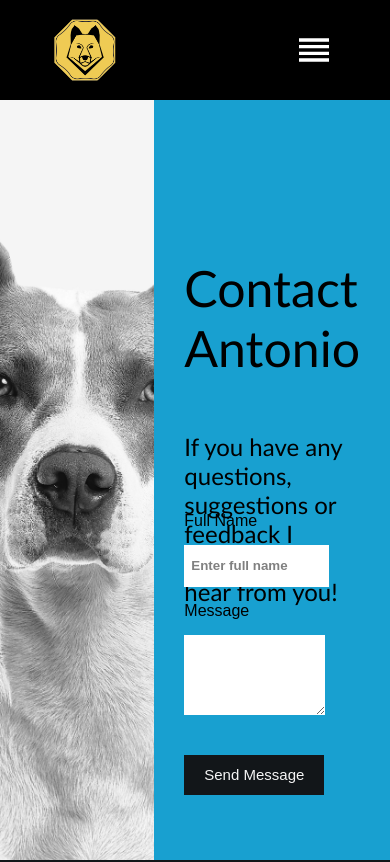
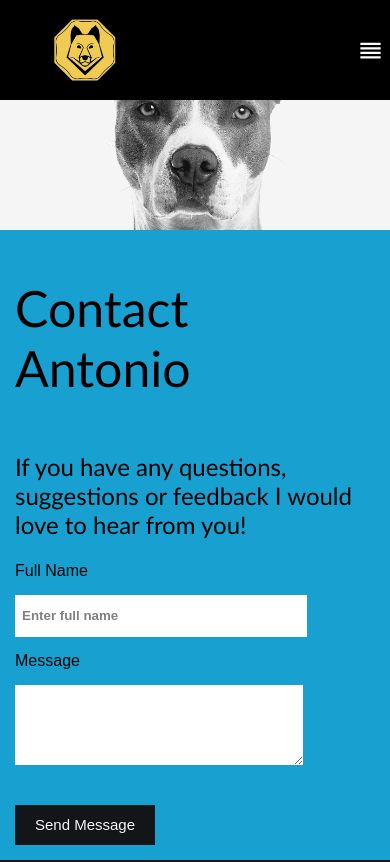
Before and after one commit to am852410/tonysdogservices, a React (Create React App) app: page /contact in a window 390 px wide. Shown: the top 862 px of the page. Built offline with nearby package versions, Linux system fonts and the light colour scheme; the HTML template or start-up script is replaced by a standard one.

Commit message:
made contact screen more mobile friendly

```diff
--- a/src/pages/Contact.js
+++ b/src/pages/Contact.js
@@ -21,10 +21,9 @@ function Contact() {
         style={{ backgroundImage: `url(${ImageLeft})` }}
       />
       <div className="rightSide">
-        <h1> Contact Antonio </h1>
+        <h1>Contact Antonio</h1>
 
-        <h2>  If you have any questions, suggestions or feedback I would love to hear from you!
-        </h2>
+        <h2>If you have any questions, suggestions or feedback I would love to hear from you!</h2>
 
         <div id="contact-form" >
           <label htmlFor="name">Full Name</label>
--- a/src/styles/Contact.css
+++ b/src/styles/Contact.css
@@ -1,5 +1,5 @@
 .contact {
-  width: 100%;
+  width: 100vw;
   height: 90vh;
   display: flex;
 }
@@ -30,7 +30,6 @@
 
 .contact .rightSide {
   padding: 30px;
-
 }
 
 #contact-form {
@@ -86,3 +85,22 @@ textarea:focus {
   font-size: 15px;
   cursor: pointer;
 }
+
+
+@media only screen and (max-width: 650px) {
+  .contact {
+    flex-direction: column;
+  }
+
+  .contact .leftSide  {
+    height: 200px;
+  }
+  .contact .rightSide  {
+    padding: 15px;
+  }
+
+  .contact .rightSide h2 {
+    margin-bottom: 50px;
+
+  }
+}
--- a/src/styles/Navbar.css
+++ b/src/styles/Navbar.css
@@ -84,11 +84,17 @@
 
   .navbar .rightSide {
     justify-content: flex-end;
-    padding-right: 50px;
+    /* padding-right: 50px; */
   }
 
   .navbar .rightSide button {
     display: inherit;
+  }
+  .navbar .leftSide {
+    font-size: 15px;
+  }
+  .navbar .rightSide svg {
+    font-size: 27px;
   }
 }
 
```
